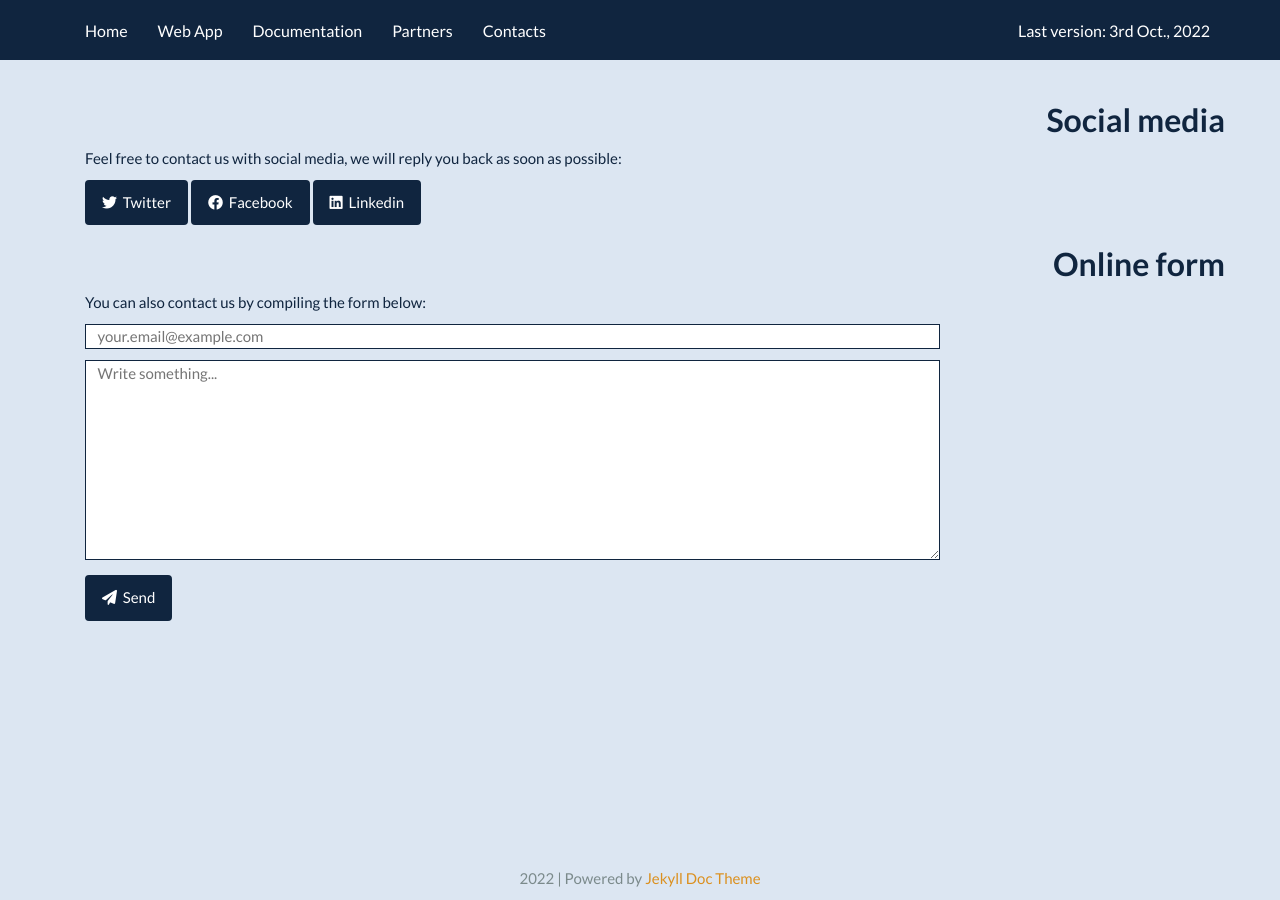
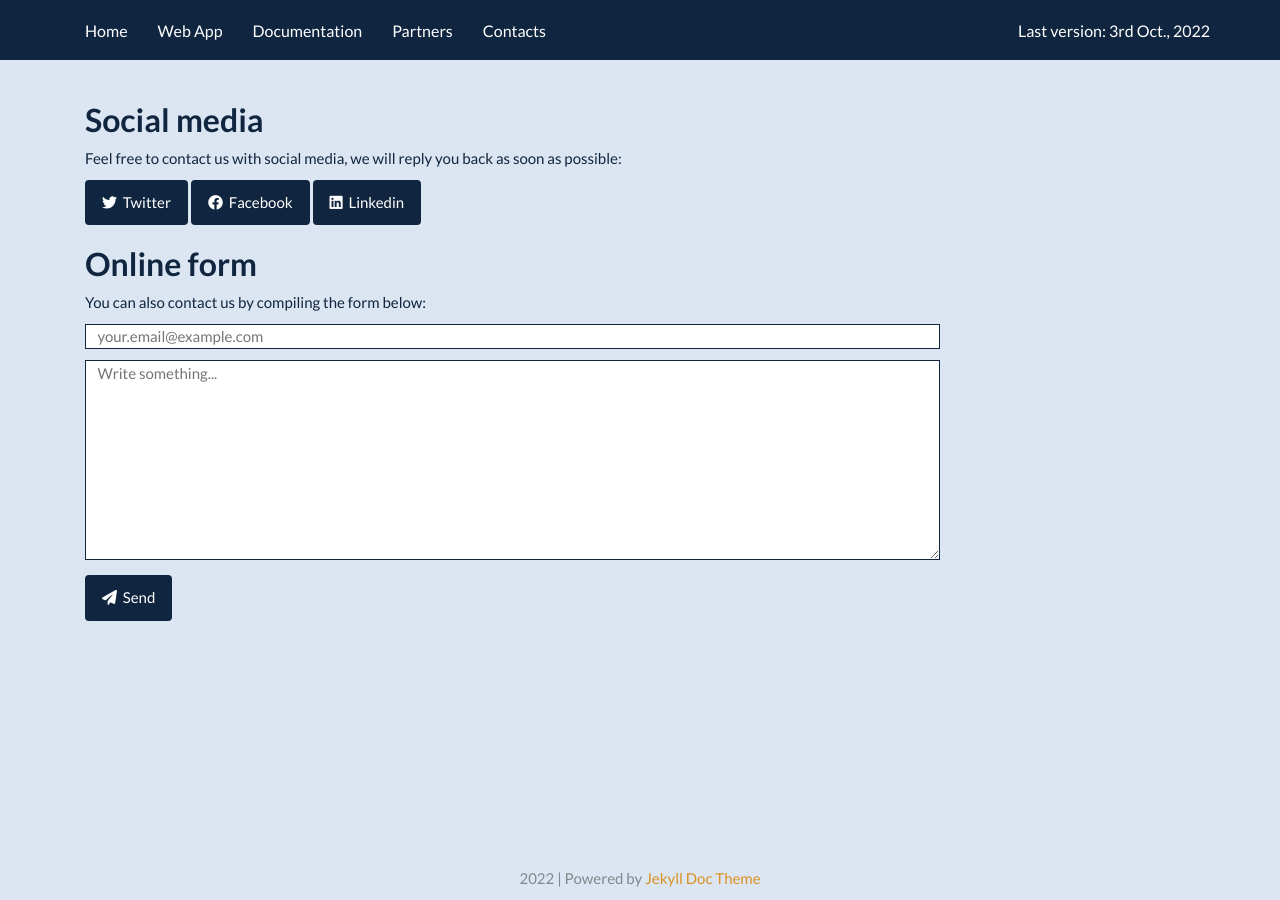
Before and after one commit to srebughini/ASALI, a Jekyll site: the page built from _pages/contacts.md, in a window 1280 px wide. Built offline with Jekyll 4.4.1, drawn with Linux system fonts in a browser that asks for light colours; a script that is not in the unit is left out.

Commit message:
Create a mobile ready layout

```diff
--- a/_layouts/docs.html
+++ b/_layouts/docs.html
@@ -4,11 +4,11 @@ layout: default
 
 <div class="container">
     <div class="row">
-        <div class="col-xs-4">
+        <div class="col-md-4">
           {% include docs_nav.html %}
         </div>
-
-        <div class="col-xs-8">
+        <div class="clearfix"></div>
+        <div class="col-md-8">
             <div id="markdown-content-container">
               {{ content }}
             </div>
--- a/_pages/contacts.md
+++ b/_pages/contacts.md
@@ -4,7 +4,7 @@ redirect_from: /docs/index.html
 ---
 
 <div class="container">
-  <h2 class="text-right"><b>Social media</b></h2>
+  <h2 class="text-left"><b>Social media</b></h2>
   <p>Feel free to contact us with social media, we will reply you back as soon as possible:</p>
   <p>
       <a class="btn btn-primary" href="https://twitter.com/ASALIcode" role="button"><i class="fa-brands fa-twitter"></i>&nbsp;&nbsp;Twitter</a>
@@ -12,7 +12,7 @@ redirect_from: /docs/index.html
       <a class="btn btn-primary" href="https://www.linkedin.com/company/asalicode" role="button"><i class="fa-brands fa-linkedin"></i>&nbsp;&nbsp;Linkedin</a>
   </p>
 
-  <h2 class="text-right"><b>Online form</b></h2>
+  <h2 class="text-left"><b>Online form</b></h2>
   <p>You can also contact us by compiling the form below:</p>
   <form action="https://formspree.io/f/mdopzvpj" method="POST">
     <p>
```
